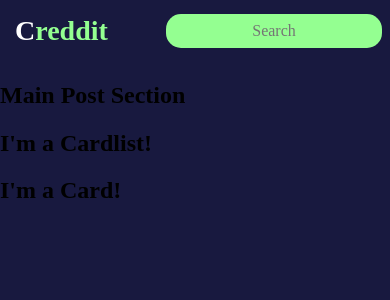
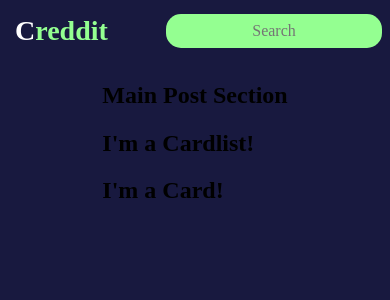
Before and after one commit to cmdarcy/Creddit-app, a React (Vite) app: page / in a window 390 px wide. Shown: the top 300 px of the page. Built offline with nearby package versions, Linux system fonts and the light colour scheme.

Commit message:
add responsive layout to main

```diff
--- a/src/App.css
+++ b/src/App.css
@@ -21,6 +21,10 @@ body {
 }
 
 @media screen and (max-width: 750px) {
+	.main_container {
+		justify-content: center;
+	}
+
 	.recent_container,
 	.shortcuts_container {
 		display: none;
```
